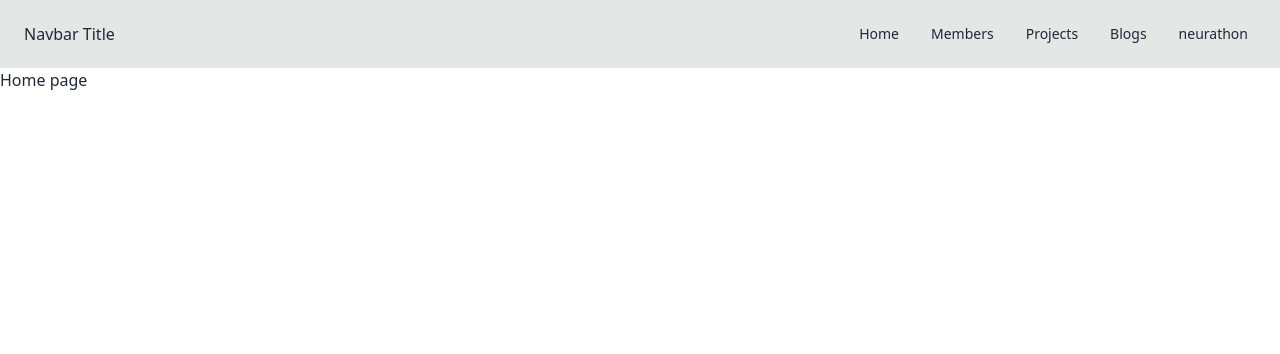
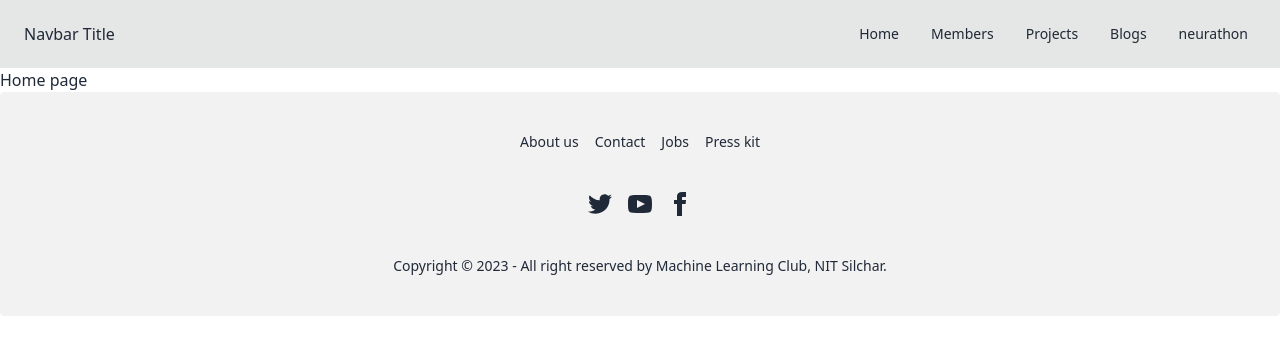
Before and after one commit to aryanh0911/ML_Website, a SvelteKit app: page / in a window 1280 px wide. Shown: the top 354 px of the page. Built offline with nearby package versions, Linux system fonts and the light colour scheme.

Commit message:
ADD: Added the footer

```diff
--- /dev/null
+++ b/src/lib/components/+Footer.svelte
@@ -0,0 +1,51 @@
+<footer class="footer footer-center p-10 bg-base-200 text-base-content rounded">
+	<nav class="grid grid-flow-col gap-4">
+		<a class="link link-hover" href="/">About us</a>
+		<a class="link link-hover" href="/">Contact</a>
+		<a class="link link-hover" href="/">Jobs</a>
+		<a class="link link-hover" href="/">Press kit</a>
+	</nav>
+	<nav>
+		<div class="grid grid-flow-col gap-4">
+			<a href="/"
+				><svg
+					xmlns="http://www.w3.org/2000/svg"
+					width="24"
+					height="24"
+					viewBox="0 0 24 24"
+					class="fill-current"
+					><path
+						d="M24 4.557c-.883.392-1.832.656-2.828.775 1.017-.609 1.798-1.574 2.165-2.724-.951.564-2.005.974-3.127 1.195-.897-.957-2.178-1.555-3.594-1.555-3.179 0-5.515 2.966-4.797 6.045-4.091-.205-7.719-2.165-10.148-5.144-1.29 2.213-.669 5.108 1.523 6.574-.806-.026-1.566-.247-2.229-.616-.054 2.281 1.581 4.415 3.949 4.89-.693.188-1.452.232-2.224.084.626 1.956 2.444 3.379 4.6 3.419-2.07 1.623-4.678 2.348-7.29 2.04 2.179 1.397 4.768 2.212 7.548 2.212 9.142 0 14.307-7.721 13.995-14.646.962-.695 1.797-1.562 2.457-2.549z"
+					/></svg
+				></a
+			>
+			<a href="/"
+				><svg
+					xmlns="http://www.w3.org/2000/svg"
+					width="24"
+					height="24"
+					viewBox="0 0 24 24"
+					class="fill-current"
+					><path
+						d="M19.615 3.184c-3.604-.246-11.631-.245-15.23 0-3.897.266-4.356 2.62-4.385 8.816.029 6.185.484 8.549 4.385 8.816 3.6.245 11.626.246 15.23 0 3.897-.266 4.356-2.62 4.385-8.816-.029-6.185-.484-8.549-4.385-8.816zm-10.615 12.816v-8l8 3.993-8 4.007z"
+					/></svg
+				></a
+			>
+			<a href="/"
+				><svg
+					xmlns="http://www.w3.org/2000/svg"
+					width="24"
+					height="24"
+					viewBox="0 0 24 24"
+					class="fill-current"
+					><path
+						d="M9 8h-3v4h3v12h5v-12h3.642l.358-4h-4v-1.667c0-.955.192-1.333 1.115-1.333h2.885v-5h-3.808c-3.596 0-5.192 1.583-5.192 4.615v3.385z"
+					/></svg
+				></a
+			>
+		</div>
+	</nav>
+	<aside>
+		<p>Copyright © 2023 - All right reserved by Machine Learning Club, NIT Silchar.</p>
+	</aside>
+</footer>
--- a/src/routes/+layout.svelte
+++ b/src/routes/+layout.svelte
@@ -1,6 +1,9 @@
 <script lang="ts">
 	import './app.css';
+	// data
 	import navlinks from '$lib/data/navlinks.json';
+	// components
+	import Footer from '$lib/components/+Footer.svelte';
 </script>
 
 <div class="app">
@@ -35,6 +38,7 @@
 				</div>
 			</div>
 			<slot />
+			<Footer />
 		</div>
 		<div class="drawer-side">
 			<label for="my-drawer-3" aria-label="close sidebar" class="drawer-overlay" />
```
